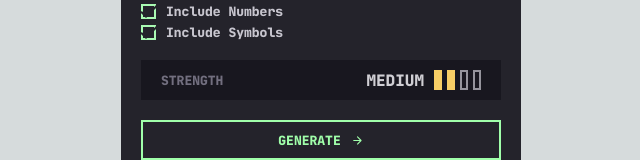
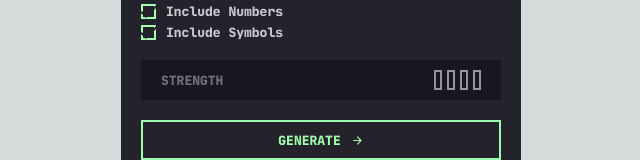
Before and after one commit to Mukesh-Sharma400/Password-Generator, a Next.js app: page / in a window 1280 px wide. Shown: the part 427-587 px from the top of the page, without its empty margins (319-959 px from the left). Built offline with nearby package versions, Linux system fonts and the light colour scheme.

Commit message:
Added Strength Checker

```diff
--- a/src/app/page.js
+++ b/src/app/page.js
@@ -134,8 +134,43 @@ const Home = () => {
       includeNumbers,
       includeSymbols
     );
+
+    const passwordStrength = getPasswordStrength(newPassword);
+
     setPassword(newPassword);
+    setStrengthLevel(passwordStrength);
   };
+
+  const getPasswordStrength = (password) => {
+    if (password.length < 8) {
+      return "Low";
+    }
+
+    const hasUppercase = /[A-Z]/.test(password);
+    const hasLowercase = /[a-z]/.test(password);
+    const hasNumbers = /\d/.test(password);
+    const hasSymbols = /[!@#$%^&*()_\-+=]/.test(password);
+
+    if (hasUppercase && hasLowercase && hasNumbers && hasSymbols) {
+      return "Very High";
+    } else if (
+      (hasUppercase && hasLowercase && hasNumbers) ||
+      (hasLowercase && hasNumbers && hasSymbols) ||
+      (hasUppercase && hasNumbers && hasSymbols)
+    ) {
+      return "High";
+    } else if (
+      (hasUppercase && hasLowercase) ||
+      (hasLowercase && hasNumbers) ||
+      (hasNumbers && hasSymbols)
+    ) {
+      return "Medium";
+    } else {
+      return "Low";
+    }
+  };
+
+  const [strengthLevel, setStrengthLevel] = useState("");
 
   const handleSnackbarOpen = (message) => {
     setSnackbarMessage(message);
@@ -217,12 +252,29 @@ const Home = () => {
             <StrengthWrapper>
               <StrengthText>Strength</StrengthText>
               <StrengthValue>
-                <StrengthValueText>Medium</StrengthValueText>
+                <StrengthValueText>{strengthLevel}</StrengthValueText>
                 <StrengthValueBoxes>
-                  <StrengthValueBox filled={true} />
-                  <StrengthValueBox filled={true} />
-                  <StrengthValueBox filled={false} />
-                  <StrengthValueBox filled={false} />
+                  <StrengthValueBox
+                    filled={
+                      strengthLevel === "Low" ||
+                      strengthLevel === "Medium" ||
+                      strengthLevel === "High" ||
+                      strengthLevel === "Very High"
+                    }
+                  />
+                  <StrengthValueBox
+                    filled={
+                      strengthLevel === "Medium" ||
+                      strengthLevel === "High" ||
+                      strengthLevel === "Very High"
+                    }
+                  />
+                  <StrengthValueBox
+                    filled={
+                      strengthLevel === "High" || strengthLevel === "Very High"
+                    }
+                  />
+                  <StrengthValueBox filled={strengthLevel === "Very High"} />
                 </StrengthValueBoxes>
               </StrengthValue>
             </StrengthWrapper>
```
